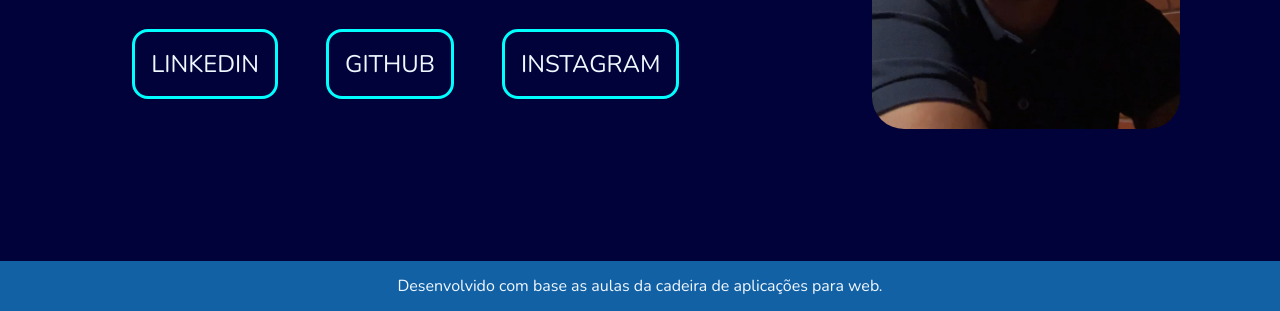
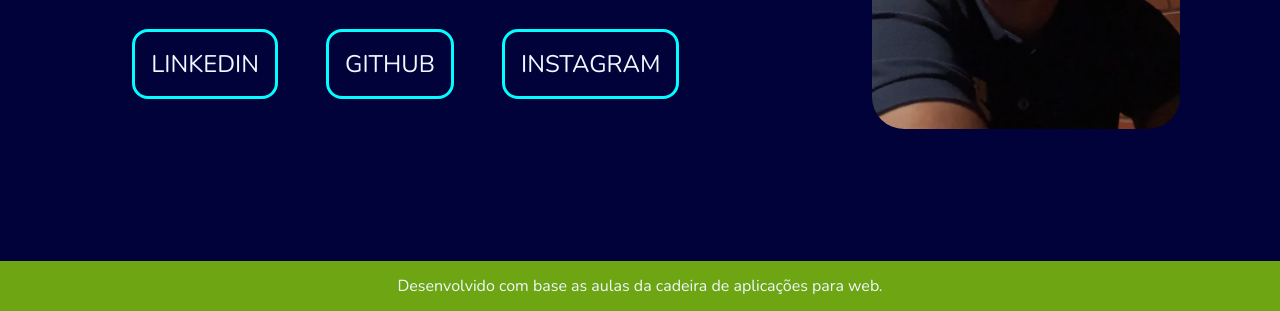
Before and after one commit to pedrobeniciof/atividade-aplicacoesweb, a plain HTML site: page index.html in a window 1280 px wide. Shown: the part 531-842 px from the top of the page. Drawn offline with nearby package versions, Linux system fonts and the light colour scheme.

Commit message:
Add files via upload

```diff
--- a/style.css
+++ b/style.css
@@ -91,8 +91,10 @@ img{
     border-radius: 2rem;
 }
 footer{
+    width: 100%;
+    position: absolute;
     height: 50px;
-    background-color:rgb(19, 97, 165) ;
+    background-color:rgb(109, 165, 19) ;
     display: flex;
     justify-content: center;
     align-items: center;
```
